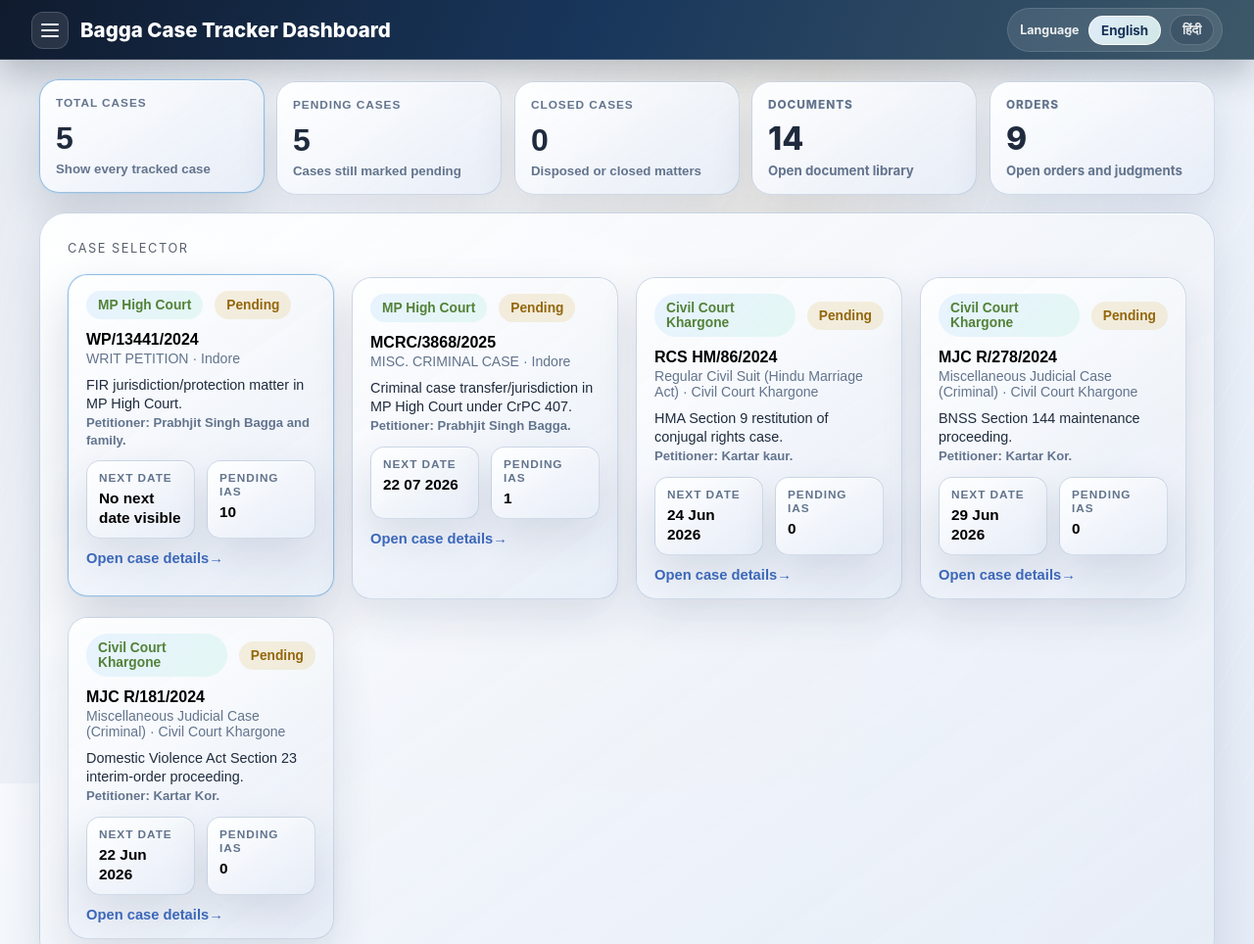
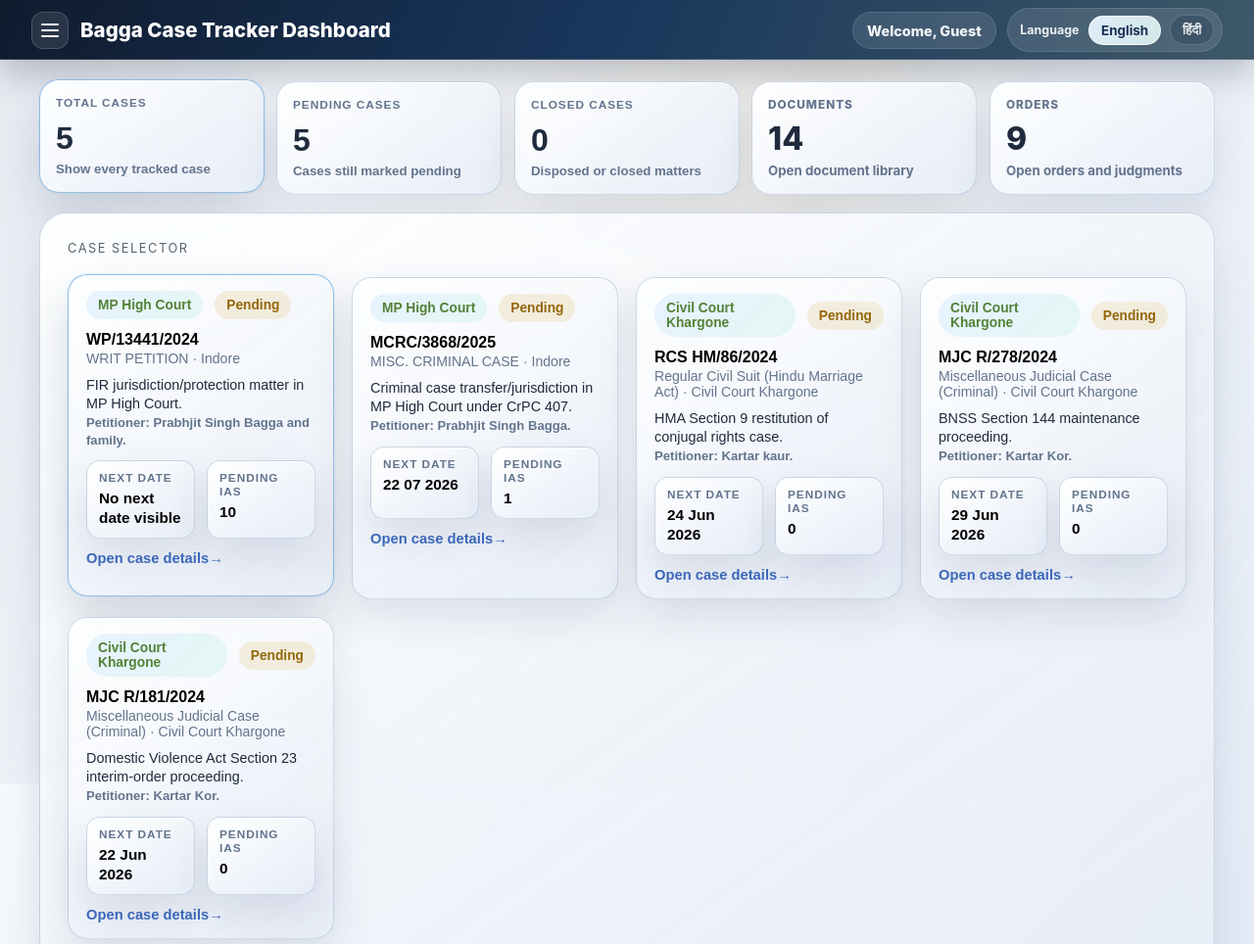
Before and after one commit to psbaggaai/SunnyCases, a website: page index.html in a window 1280 px wide. Shown: the top 964 px of the page at 98% size. Drawn offline with Linux system fonts and the light colour scheme.

Commit message:
Show profile welcome in dashboard top bar

```diff
--- a/index.html
+++ b/index.html
@@ -252,6 +252,20 @@
         backdrop-filter: blur(10px);
       }
 
+      .welcome-chip {
+        align-items: center;
+        background: rgba(255, 255, 255, 0.11);
+        border: 1px solid rgba(255, 255, 255, 0.12);
+        border-radius: 999px;
+        color: rgba(255, 255, 255, 0.94);
+        display: inline-flex;
+        font-size: 0.9rem;
+        font-weight: 800;
+        min-height: 38px;
+        padding: 8px 14px;
+        white-space: nowrap;
+      }
+
       .language-switcher {
         display: inline-flex;
         align-items: center;
@@ -1056,6 +1070,11 @@
           align-items: stretch;
         }
 
+        .welcome-chip {
+          justify-content: center;
+          width: 100%;
+        }
+
         .language-switcher {
           width: 100%;
           justify-content: space-between;
@@ -1158,6 +1177,7 @@
             </a>
           </div>
           <div class="banner-actions">
+            <div class="welcome-chip" id="welcomeChip" aria-live="polite">Welcome, Guest</div>
             <div class="language-switcher">
               <label id="languageLabel">Language</label>
               <div class="language-buttons" role="group" aria-label="Language selector">
@@ -2507,6 +2527,8 @@
           pageTitle: "Bagga Case Tracker Dashboard",
           heroTitle: "Bagga Case Tracker Dashboard",
           languageLabel: "Language",
+          welcomePrefix: "Welcome,",
+          guestName: "Guest",
           selectorLabel: "Case Selector",
           overviewLabel: "Case Overview",
           openCourtRecord: "Open court record",
@@ -2553,6 +2575,8 @@
           pageTitle: "बग्गा केस ट्रैकर डैशबोर्ड",
           heroTitle: "बग्गा केस ट्रैकर डैशबोर्ड",
           languageLabel: "भाषा",
+          welcomePrefix: "स्वागत है,",
+          guestName: "अतिथि",
           selectorLabel: "केस चयन",
           overviewLabel: "केस अवलोकन",
           openCourtRecord: "कोर्ट रिकॉर्ड खोलें",
@@ -2738,6 +2762,7 @@
         ".notice-card",
         ".party-card",
         ".btn-link",
+        ".welcome-chip",
         ".language-button",
         ".menu-button",
         ".menu-close",
@@ -2789,6 +2814,22 @@
       function localizeText(text) {
         if (currentLanguage !== "hi") return text;
         return phraseMapHi[text] || text;
+      }
+
+      function getStoredProfile() {
+        try {
+          return JSON.parse(localStorage.getItem("baggaCaseTrackerProfile") || "null");
+        } catch {
+          return null;
+        }
+      }
+
+      function renderWelcome() {
+        const welcomeChip = document.getElementById("welcomeChip");
+        if (!welcomeChip) return;
+        const profile = getStoredProfile();
+        const name = (profile?.displayName || profile?.username || t("guestName")).trim();
+        welcomeChip.textContent = `${t("welcomePrefix")} ${name || t("guestName")}`;
       }
 
       function updateStaticUi() {
@@ -2808,6 +2849,7 @@
           button.classList.toggle("active", isActive);
           button.setAttribute("aria-pressed", isActive ? "true" : "false");
         });
+        renderWelcome();
       }
 
       function isPendingCase(item) {
```
